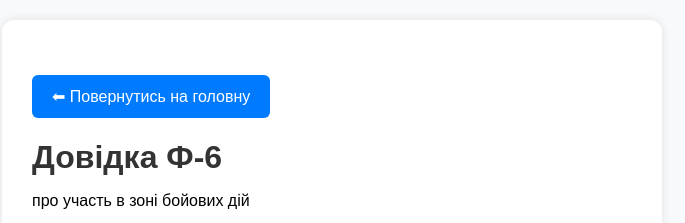
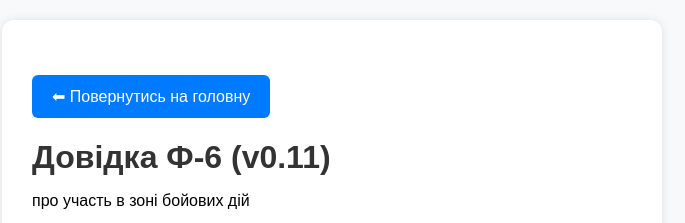
Before and after one commit to MHStrider/5s_strider, a plain HTML site: page 5s_d6.html in a window 1280 px wide. Shown: the top 223 px of the page, without its empty margins (308-993 px from the left). Drawn offline with Linux system fonts and the light colour scheme.

Commit message:
Update 5s_d6.html

```diff
--- a/5s_d6.html
+++ b/5s_d6.html
@@ -13,7 +13,7 @@
 </a>
 
 
-	<h1>Довідка Ф-6</h1>
+	<h1>Довідка Ф-6 (v0.11)</h1>
     <p>про участь в зоні бойових дій</p>
 	<p>Заповніть усі необхідні поля для подання заявки.</p>
 
```
